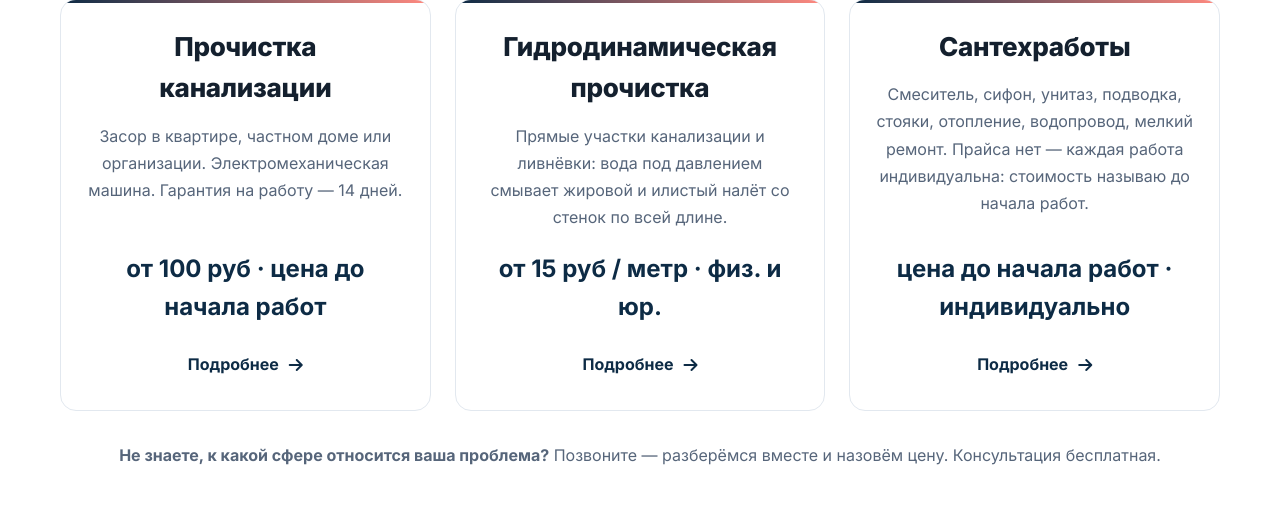
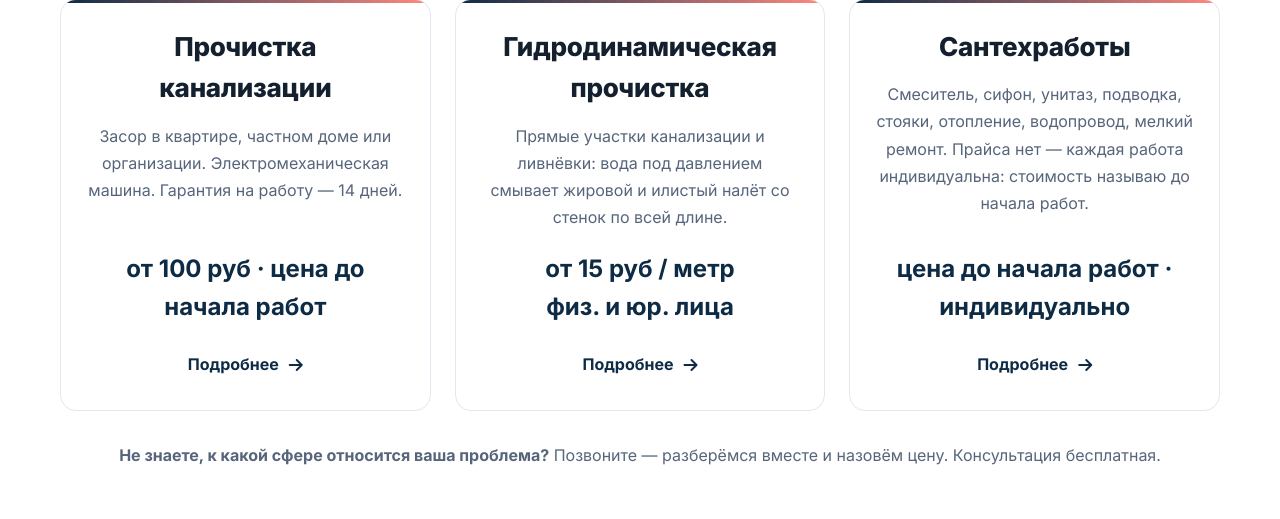
Before and after one commit to Eugene4190/stepanych-snapshot, a Django app: page / in a window 1280 px wide. Shown: the part 1239-1758 px from the top of the page. Run offline with Django 5.2, Linux system fonts and the light colour scheme; data that the repository does not hold is empty; parts of the project's set-up code (start-up, migrations or seed data) failed here and were passed over.

Commit message:
Hydro price line: full wording fiz. i yur. litsa, split into two clean lines on cards

```diff
--- a/app_home/seo.py
+++ b/app_home/seo.py
@@ -75,7 +75,7 @@ REGION_SERVICE_META = {
     'gidrodinamicheskaya-prochistka': {
         'key': 'gidrodinamika',
         'name': 'Гидродинамическая прочистка',
-        'price': 'от 15 руб / метр · физ. и юр.',
+        'price': 'от 15 руб / метр · физ. и юр. лица',
         'social': 'Здравствуйте! Нужна гидродинамическая прочистка канализации в {prep}',
         'works': [
             'Прямые участки наружной канализации и ливнёвки',
--- a/templates/home.html
+++ b/templates/home.html
@@ -77,7 +77,7 @@
             <div class="service-card">
                 <h3 class="service-card__title">Гидродинамическая прочистка</h3>
                 <p class="service-card__text">Прямые участки канализации и ливнёвки: вода под давлением смывает жировой и илистый налёт со стенок по всей длине.</p>
-                <div class="service-card__price">от 15 руб / метр · физ. и юр.</div>
+                <div class="service-card__price">от 15 руб / метр<br>физ. и юр. лица</div>
                 <a href="/gidrodinamicheskaya-prochistka/" class="service-card__link">Подробнее <i class="fas fa-arrow-right"></i></a>
             </div>
             <div class="service-card">
--- a/templates/region.html
+++ b/templates/region.html
@@ -80,7 +80,7 @@
             <div class="service-card">
                 <h3 class="service-card__title">Гидродинамическая прочистка в {{ region.name_prep }}</h3>
                 <p class="service-card__text">Прямые участки канализации и ливнёвки: вода под давлением смывает налёт со стенок по всей длине. От 15 руб / метр.</p>
-                <div class="service-card__price">от 15 руб / метр · физ. и юр.</div>
+                <div class="service-card__price">от 15 руб / метр<br>физ. и юр. лица</div>
                 <a href="/gidrodinamicheskaya-prochistka/{{ region.slug }}/" class="service-card__link">Подробнее о гидродинамике <i class="fas fa-arrow-right"></i></a>
             </div>
         </div>
```
